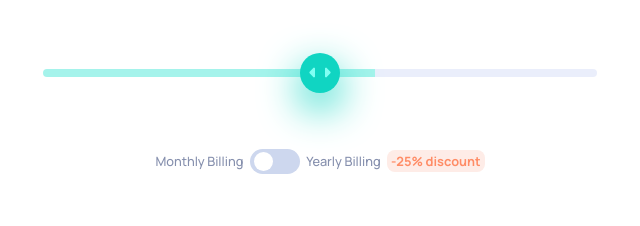
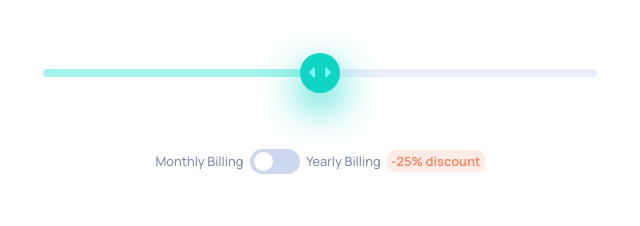
Before and after one commit to Old1337/pricing-component, a plain HTML site: page index.html in a window 1280 px wide. Shown: the part 399-625 px from the top of the page, 320-960 px from the left. Drawn offline with Linux system fonts and the light colour scheme; a web font is replaced by a local one.

Commit message:
fixed background linear

```diff
--- a/Sass/main.css
+++ b/Sass/main.css
@@ -391,8 +391,8 @@ a {
   height: 0.5rem;
   width: 100%;
   border-radius: 0.5rem;
-  background: -webkit-gradient(linear, left top, right top, from(#a5f3eb), color-stop(60%, #a5f3eb), color-stop(60%, #eaeefb), to(#eaeefb));
-  background: linear-gradient(to right, #a5f3eb 0%, #a5f3eb 60%, #eaeefb 60%, #eaeefb 100%);
+  background: -webkit-gradient(linear, left top, right top, from(#a5f3eb), color-stop(50%, #a5f3eb), color-stop(50%, #eaeefb), to(#eaeefb));
+  background: linear-gradient(to right, #a5f3eb 0%, #a5f3eb 50%, #eaeefb 50%, #eaeefb 100%);
 }
 
 .pricing-component_range-bar::-webkit-slider-thumb {
```
Also changed, not shown: 1 other file.
